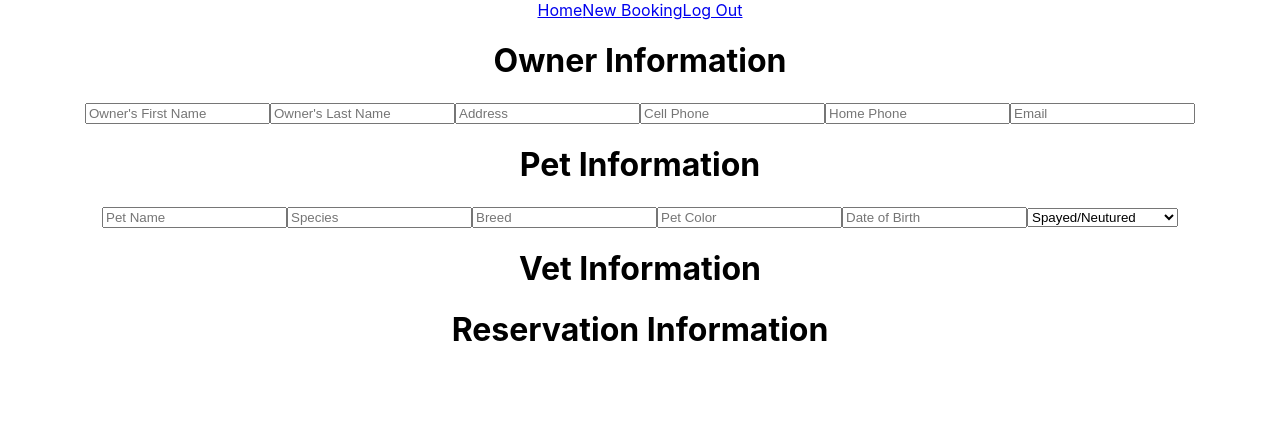
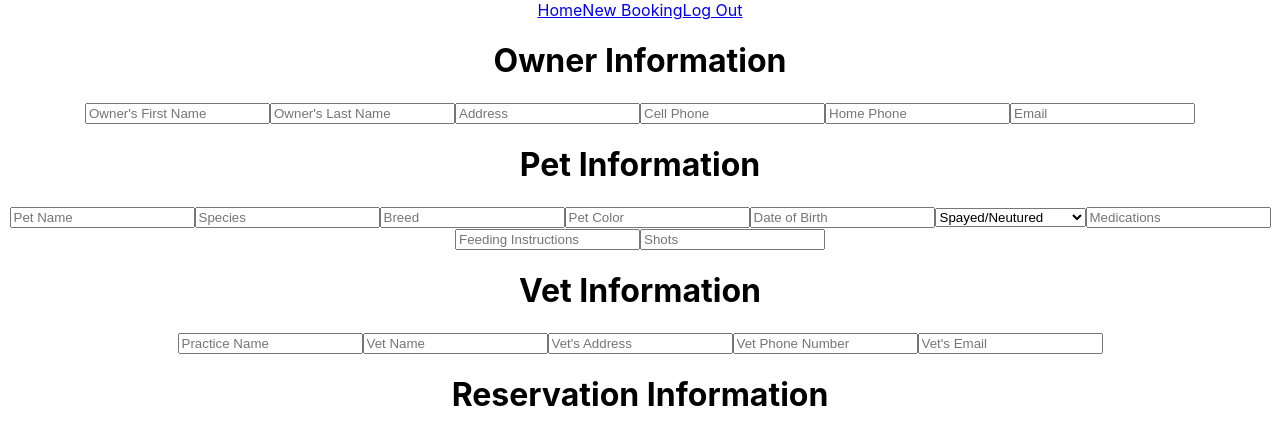
Before and after one commit to lkshamus/reservations, a React (Create React App) app: page /booking in a window 1280 px wide. Shown: the top 444 px of the page. Built offline with nearby package versions, Linux system fonts and the light colour scheme.

Commit message:
Add inputs to state

```diff
--- a/src/Booking.js
+++ b/src/Booking.js
@@ -19,7 +19,12 @@ export default class Booking extends Component {
       spayed: "",
       medications: "",
       feeding: "",
-      shots: ""
+      shots: "",
+      practiceName: "",
+      vetName: "",
+      vetAddress: "",
+      vetPhone: "",
+      vetEmail: ""
     };
   }
 
@@ -37,8 +42,9 @@ export default class Booking extends Component {
     return (
       <div>
         <Header />
-        <h1>Owner Information</h1>
+
         <form>
+          <h1>Owner Information</h1>
           <input
             placeholder="Owner's First Name"
             onChange={this.handleChange}
@@ -119,9 +125,60 @@ export default class Booking extends Component {
               Not Spayed/Neutured
             </option>
           </select>
+          <input
+            placeholder="Medications"
+            onChange={this.handleChange}
+            value={this.state.medications}
+            name="medications"
+          />
+          <input
+            placeholder="Feeding Instructions"
+            onChange={this.handleChange}
+            value={this.state.feeding}
+            name="feeding"
+          />
+          <input
+            placeholder="Shots"
+            onChange={this.handleChange}
+            value={this.state.shots}
+            name="shots"
+          />
         </form>
         <h1>Vet Information</h1>
-        <form />
+        <form>
+          <input
+            placeholder="Practice Name"
+            onChange={this.handleChange}
+            value={this.state.practiceName}
+            name="practiceName"
+          />
+          <input
+            placeholder="Vet Name"
+            onChange={this.handleChange}
+            value={this.state.vetName}
+            name="vetName"
+          />
+          <input
+            placeholder="Vet's Address"
+            onChange={this.handleChange}
+            value={this.state.vetAddress}
+            name="vetAddress"
+          />
+          <input
+            placeholder="Vet Phone Number"
+            onChange={this.handleChange}
+            value={this.state.vetPhone}
+            name="vetPhone"
+            pattern="[0-9]{3}-[0-9]{3}-[0-9]{4}"
+          />
+          <input
+            placeholder="Vet's Email"
+            onChange={this.handleChange}
+            value={this.state.vetEmail}
+            name="vetEmail"
+            type="email"
+          />
+        </form>
         <h1>Reservation Information</h1>
       </div>
     );
```
